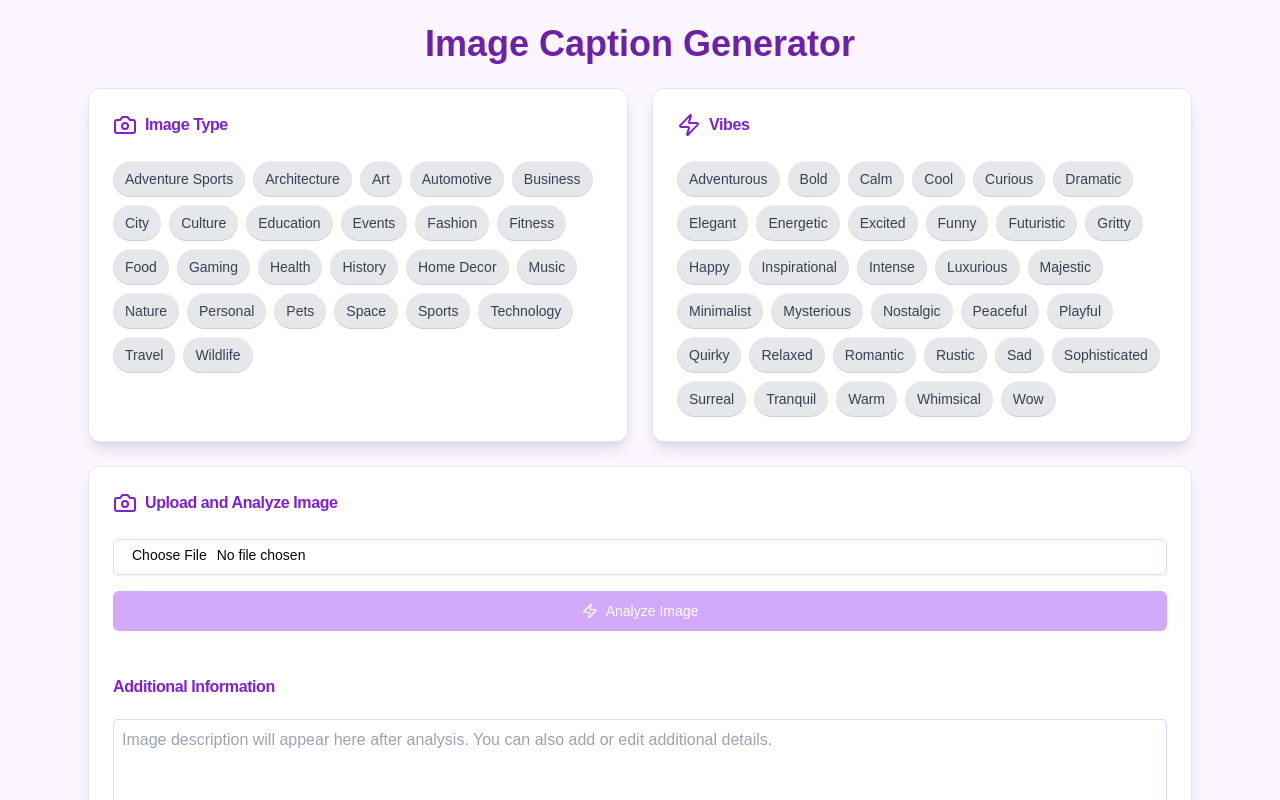
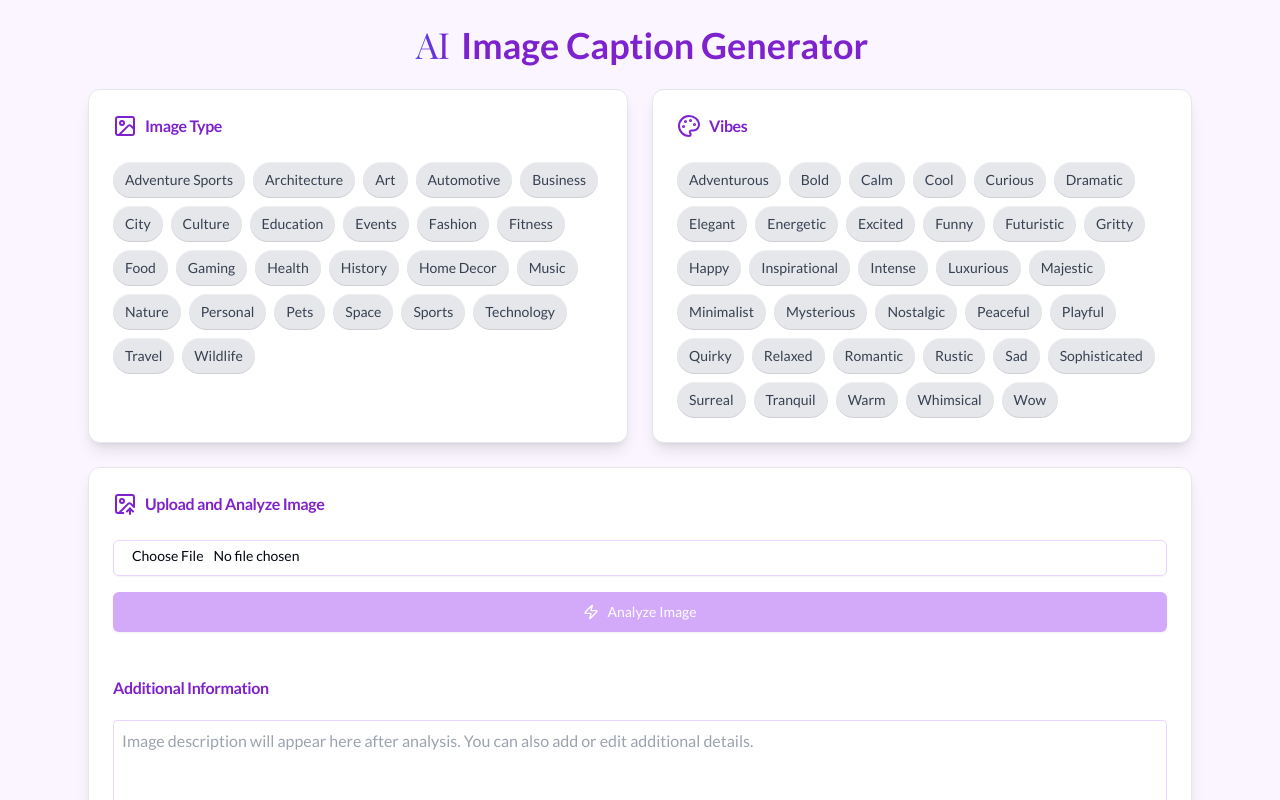
Before and after one commit to shadi-almilhem/Image-Caption-Generator, a Next.js app: page / in a window 1280 px wide. Shown: the top 800 px of the page. Built offline with nearby package versions, Linux system fonts and the light colour scheme.

Commit message:
icons and colors edited

```diff
--- a/app/layout.tsx
+++ b/app/layout.tsx
@@ -1,24 +1,16 @@
 import type { Metadata } from "next";
-import localFont from "next/font/local";
 import { Toaster } from "@/components/ui/toaster";
-
+import { Lato } from "next/font/google";
+const poppins = Lato({
+  subsets: ["latin"],
+  weight: ["400", "700"],
+});
 import "./globals.css";
 
-const geistSans = localFont({
-  src: "./fonts/GeistVF.woff",
-  variable: "--font-geist-sans",
-  weight: "100 900",
-});
-const geistMono = localFont({
-  src: "./fonts/GeistMonoVF.woff",
-  variable: "--font-geist-mono",
-  weight: "100 900",
-});
-
 export const metadata: Metadata = {
-  title: "Image Caption Generator",
+  title: " AI Image Caption Generator",
   description:
-    "Trendy Image Caption Generator is a cutting-edge tool that creates engaging and trendy captions for your images. Whether you're a social media influencer, marketer, or just someone looking to add a creative touch to your photos, this tool will help you generate the perfect captions to make your images stand out.",
+    "Trendy AI Image Caption Generator is a cutting-edge tool that creates engaging and trendy captions for your images using AI. Whether you're a social media influencer, marketer, or just someone looking to add a creative touch to your photos, this tool will help you generate the perfect captions to make your images stand out.",
 };
 
 export default function RootLayout({
@@ -28,9 +20,7 @@ export default function RootLayout({
 }>) {
   return (
     <html lang="en">
-      <body
-        className={`${geistSans.variable} ${geistMono.variable} antialiased bg-purple-50`}
-      >
+      <body className={`${poppins.className}  antialiased bg-purple-50`}>
         {children}
         <Toaster />
       </body>
--- a/app/page.tsx
+++ b/app/page.tsx
@@ -3,7 +3,17 @@ import React, { useState, useCallback } from "react";
 import { Button } from "@/components/ui/button";
 import { Input } from "@/components/ui/input";
 import { useToast } from "@/components/hooks/use-toast";
-import { Loader2, Sparkles, Copy, Camera, Zap } from "lucide-react";
+import { Playfair_Display_SC } from "next/font/google";
+import {
+  Loader2,
+  Sparkles,
+  Copy,
+  Image as ImageIcon,
+  Palette,
+  ImageUp,
+  WandSparkles,
+  Zap,
+} from "lucide-react";
 import {
   Card,
   CardHeader,
@@ -13,7 +23,11 @@ import {
 } from "@/components/ui/card";
 import Link from "next/link";
 import CustomToggleGroup from "@/components/ui/CustomToggleGroup";
-
+const instrument = Playfair_Display_SC({
+  subsets: ["latin"],
+  weight: ["400"],
+  style: ["italic"],
+});
 const imageTypes = [
   "Adventure Sports",
   "Architecture",
@@ -228,7 +242,13 @@ export default function Home() {
 
   return (
     <div className="container p-6 max-w-6xl mx-auto   min-h-screen">
-      <h1 className="text-4xl text-purple-800 font-bold mb-6 text-center">
+      <h1 className="text-4xl text-purple-700 font-bold mb-6 text-center">
+        <span
+          className={`${instrument.className} bg-gradient-to-r to-purple-700 from-indigo-600
+        text-transparent bg-clip-text ${instrument.style} px-1   antialiased`}
+        >
+          AI
+        </span>{" "}
         Image Caption Generator
       </h1>
 
@@ -236,7 +256,7 @@ export default function Home() {
         <Card className="shadow-lg hover:shadow-xl transition-shadow duration-300">
           <CardHeader>
             <CardTitle className="text-purple-700 font-semibold flex items-center">
-              <Camera className="mr-2" /> Image Type
+              <ImageIcon className="mr-2" /> Image Type
             </CardTitle>
           </CardHeader>
           <CardContent>
@@ -252,7 +272,7 @@ export default function Home() {
         <Card className="shadow-lg hover:shadow-xl transition-shadow duration-300">
           <CardHeader>
             <CardTitle className="text-purple-700 font-semibold flex items-center">
-              <Zap className="mr-2" /> Vibes
+              <Palette className="mr-2" /> Vibes
             </CardTitle>
           </CardHeader>
           <CardContent>
@@ -270,7 +290,7 @@ export default function Home() {
       <Card className="mt-6 shadow-lg hover:shadow-xl transition-shadow duration-300">
         <CardHeader>
           <CardTitle className="text-purple-700 font-semibold flex items-center">
-            <Camera className="mr-2" /> Upload and Analyze Image
+            <ImageUp className="mr-2" /> Upload and Analyze Image
           </CardTitle>
         </CardHeader>
         <CardContent>
@@ -322,7 +342,8 @@ export default function Home() {
 
       <Card className="mt-6 shadow-lg hover:shadow-xl transition-shadow duration-300">
         <CardHeader>
-          <CardTitle className="text-purple-700 font-semibold">
+          <CardTitle className="text-purple-700 font-semibold flex items-center">
+            <WandSparkles className="mr-2" />
             Generate Caption
           </CardTitle>
         </CardHeader>
```
